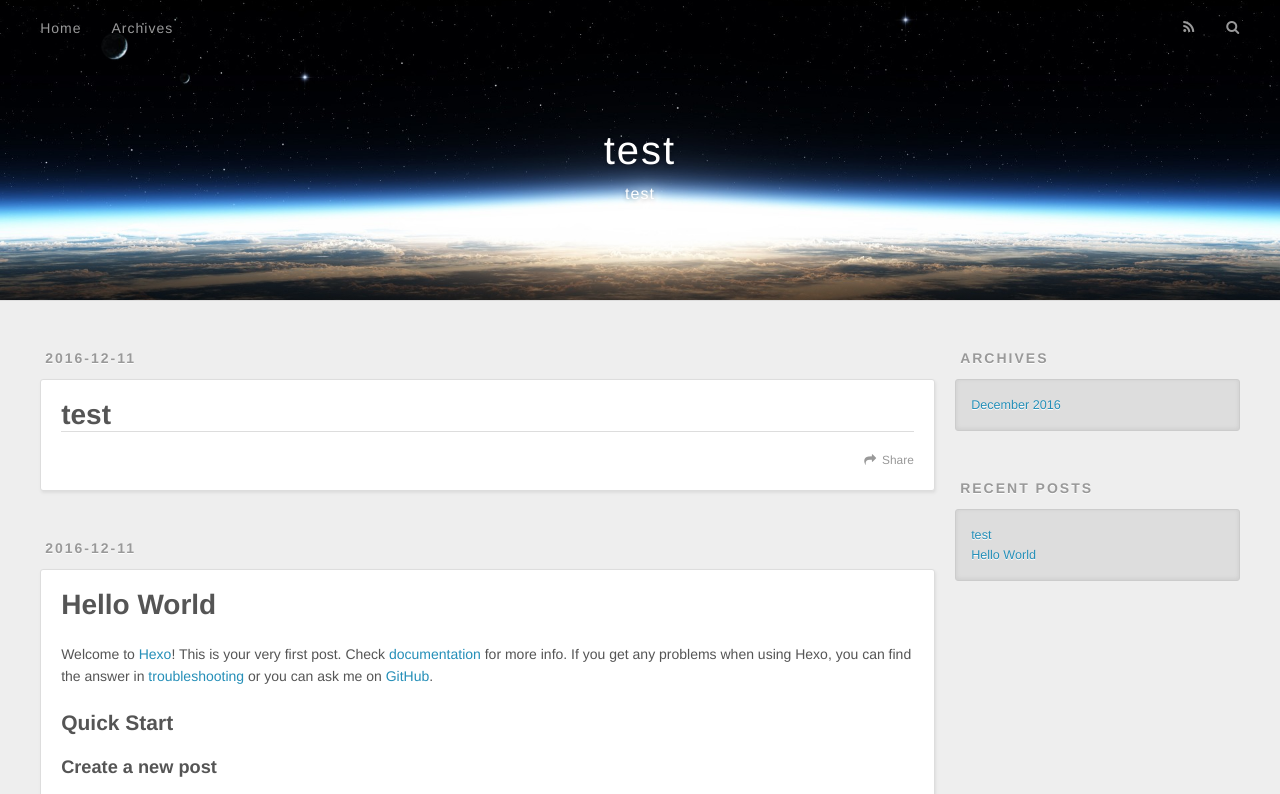
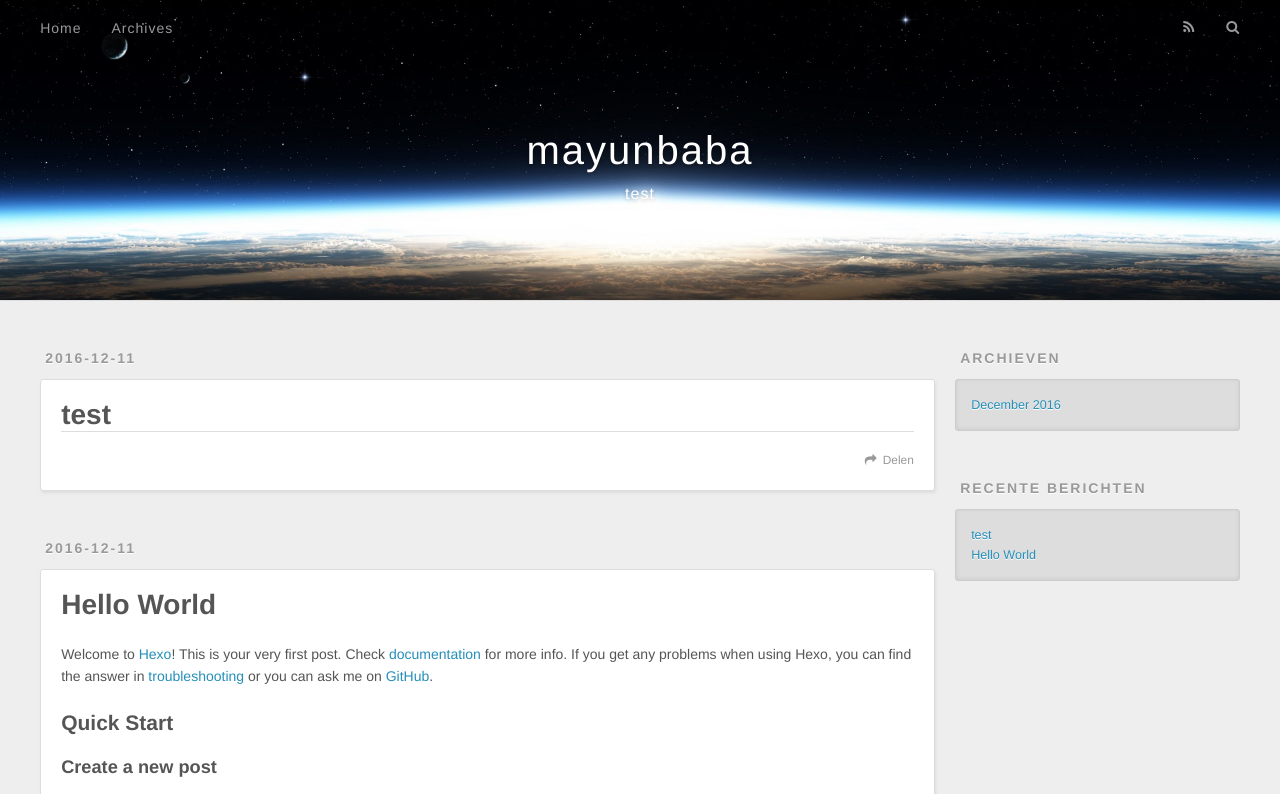
Before and after one commit to mayunbaba2/mayunbaba2.github.io, a plain HTML site: page index.html in a window 1280 px wide. Shown: the top 794 px of the page. Drawn offline with nearby package versions, Linux system fonts and the light colour scheme.

Commit message:
更新博客。

```diff
--- a/index.html
+++ b/index.html
@@ -3,19 +3,19 @@
 <head>
   <meta charset="utf-8">
 
-  <title>test</title>
+  <title>mayunbaba</title>
   <meta name="viewport" content="width=device-width, initial-scale=1, maximum-scale=1">
   <meta name="description" content="test">
 <meta property="og:type" content="website">
-<meta property="og:title" content="test">
+<meta property="og:title" content="mayunbaba">
 <meta property="og:url" content="mayunbaba2.github.io/index.html">
-<meta property="og:site_name" content="test">
+<meta property="og:site_name" content="mayunbaba">
 <meta property="og:description" content="test">
 <meta name="twitter:card" content="summary">
-<meta name="twitter:title" content="test">
+<meta name="twitter:title" content="mayunbaba">
 <meta name="twitter:description" content="test">
 
-    <link rel="alternate" href="/atom.xml" title="test" type="application/atom+xml">
+    <link rel="alternate" href="/atom.xml" title="mayunbaba" type="application/atom+xml">
 
 
     <link rel="icon" href="/favicon.png">
@@ -36,7 +36,7 @@
   <div id="header-outer" class="outer">
     <div id="header-title" class="inner">
       <h1 id="logo-wrap">
-        <a href="/" id="logo">test</a>
+        <a href="/" id="logo">mayunbaba</a>
       </h1>
 
         <h2 id="subtitle-wrap">
@@ -57,7 +57,7 @@
 
           <a id="nav-rss-link" class="nav-icon" href="/atom.xml" title="RSS Feed"></a>
 
-        <a id="nav-search-btn" class="nav-icon" title="Search"></a>
+        <a id="nav-search-btn" class="nav-icon" title="Zoeken"></a>
       </nav>
       <div id="search-form-wrap">
         <form action="//google.com/search" method="get" accept-charset="UTF-8" class="search-form"><input type="search" name="q" results="0" class="search-form-input" placeholder="Search"><button type="submit" class="search-form-submit">&#xF002;</button><input type="hidden" name="sitesearch" value="mayunbaba2.github.io"></form>
@@ -94,7 +94,7 @@
 
     </div>
     <footer class="article-footer">
-      <a data-url="mayunbaba2.github.io/2016/12/11/test/" data-id="ciwkfwkrp0001qcvtvtowz5mf" class="article-share-link">Share</a>
+      <a data-url="mayunbaba2.github.io/2016/12/11/test/" data-id="ciwkg7etv0001ssvt1xh5qftr" class="article-share-link">Delen</a>
 
 
     </footer>
@@ -139,7 +139,7 @@
 
     </div>
     <footer class="article-footer">
-      <a data-url="mayunbaba2.github.io/2016/12/11/hello-world/" data-id="ciwkfwkrk0000qcvt17ojhen8" class="article-share-link">Share</a>
+      <a data-url="mayunbaba2.github.io/2016/12/11/hello-world/" data-id="ciwkg7etq0000ssvtp1sxwz90" class="article-share-link">Delen</a>
 
 
     </footer>
@@ -164,7 +164,7 @@
 
 
   <div class="widget-wrap">
-    <h3 class="widget-title">Archives</h3>
+    <h3 class="widget-title">Archieven</h3>
     <div class="widget">
       <ul class="archive-list"><li class="archive-list-item"><a class="archive-list-link" href="/archives/2016/12/">December 2016</a></li></ul>
     </div>
@@ -174,7 +174,7 @@
 
 
   <div class="widget-wrap">
-    <h3 class="widget-title">Recent Posts</h3>
+    <h3 class="widget-title">Recente berichten</h3>
     <div class="widget">
       <ul>
 
```
Also changed, not shown: 2016/12/11/hello-world/index.html (+9 -9 lines), 2016/12/11/test/index.html (+9 -9 lines), archives/2016/12/index.html (+9 -9 lines), archives/2016/index.html (+9 -9 lines), archives/index.html (+9 -9 lines).
